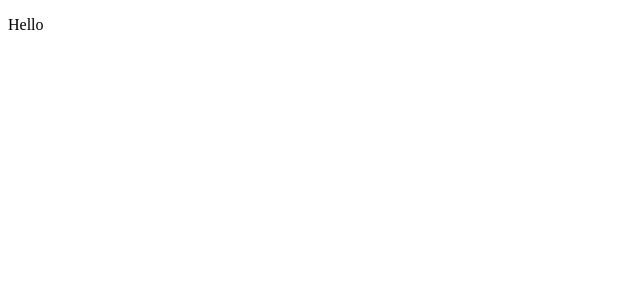
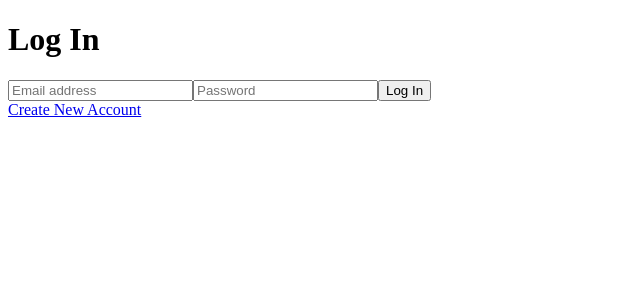
Before and after one commit to mohammad-kassem/address-book-frontend, a React (Create React App) app: page / in a window 1280 px wide. Shown: the top 300 px of the page, without its empty margins (0-640 px from the left). Built offline with nearby package versions, Linux system fonts and the light colour scheme.

Commit message:
feat: imeplementing the Login and Register pages with the Form components and their routes

```diff
--- a/package.json
+++ b/package.json
@@ -9,6 +9,7 @@
     "axios": "^0.27.2",
     "react": "^18.2.0",
     "react-dom": "^18.2.0",
+    "react-router-dom": "^6.3.0",
     "react-scripts": "5.0.1",
     "web-vitals": "^2.1.4"
   },
--- a/src/App.js
+++ b/src/App.js
@@ -1,8 +1,16 @@
+import { BrowserRouter, Routes, Route } from "react-router-dom";
+import Login from "./pages/Login";
+import Register from "./pages/Register";
+
 function App() {
   return (
-    <>
-    <p>Hello</p>
-    </>
+    <BrowserRouter>
+      <Routes>
+        <Route path="/" element={<Login />}></Route>
+        <Route path="/register" element={<Register />}></Route>
+
+      </Routes>
+    </BrowserRouter>
   )
 }
 
--- /dev/null
+++ b/src/components/Form.js
@@ -0,0 +1,33 @@
+import { useState } from "react";
+import { Link } from "react-router-dom";
+
+function Form({type, login, register}){
+    const [full_name, setFname] = useState("");
+    const [email, setEmail] = useState("");
+    const [password, setPassword] = useState("");
+
+    function onSubmit(e){
+      e.preventDefault();
+      {type === "register" ? register({full_name, email, password}) : login({email, password});}
+    };
+
+    return (
+        <form className="form" onSubmit={onSubmit}>
+            <div className="form-content">
+                <h1>{type === "register" ? "Register" : "Log In"} </h1>
+                {type === "register" && <input type="text" id="full-name" value={full_name} placeholder="Full name" onChange={function(e){
+                setFname(e.target.value);}}></input> }
+                <input type="email" id="email" value={email} placeholder="Email address" required onChange={function(e){
+                setEmail(e.target.value);}}></input>
+                <input type="password" id="password" value={password} placeholder="Password" required onChange={function(e){
+                setPassword(e.target.value);}}></input>
+                <button type="submit" className="btn btn-large">{type === "register" ? "Register" : "Log In"}</button>
+                <div className="link">
+                    {type === "register" ? <Link to = "/"> Already Have An Account </Link> : <Link to = "/register"> Create New Account </Link>}
+                </div>
+            </div>
+        </form>
+    )
+}
+
+export default Form;
--- /dev/null
+++ b/src/pages/Login.js
@@ -0,0 +1,14 @@
+import React from "react";
+import Form from "../components/Form";
+
+function Login({login}){
+
+    return (
+        <>
+        {localStorage.clear()}
+        <Form type = "login" login={login}/>
+        </>
+    )
+}
+
+export default Login;
--- /dev/null
+++ b/src/pages/Register.js
@@ -0,0 +1,13 @@
+import React from "react";
+import Form from "../components/Form";
+
+
+function Register({register}){
+    return (
+        <>
+        <Form type = "register" register={register}/>
+        </>
+    )
+}
+
+export default Register;
```
Also changed, not shown: 1 other file (tests, documents, lock files or other folders).
